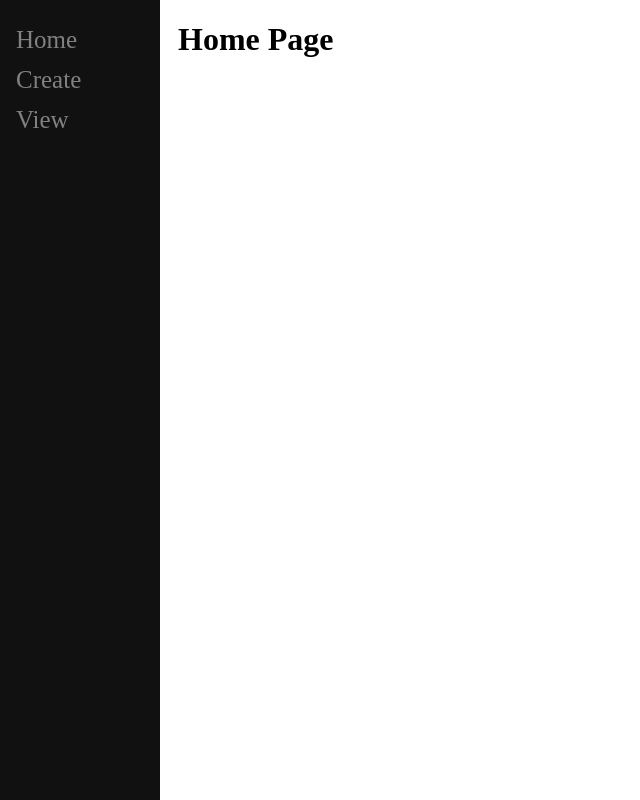
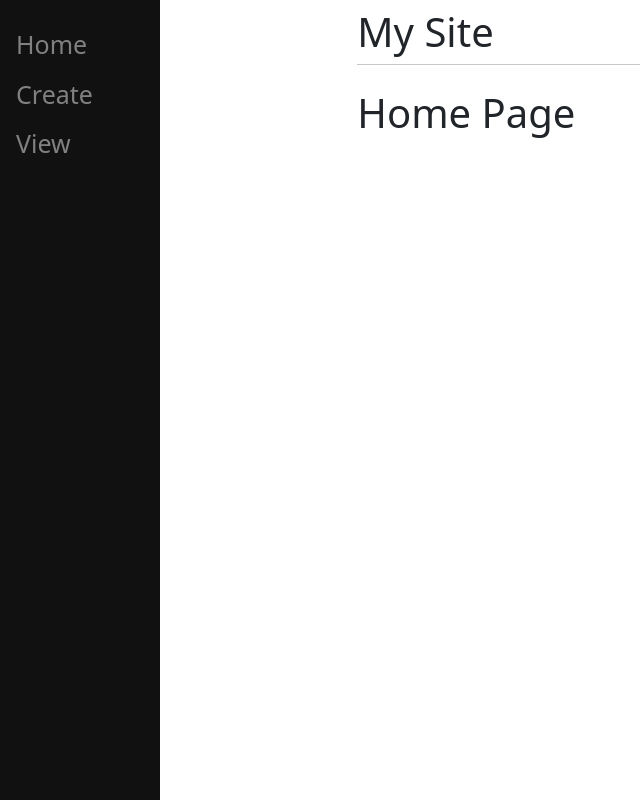
Before and after one commit to vimanshaMJ/django-project-01, a Django app: page / in a window 1280 px wide. Shown: the whole page, without its empty margins (0-640 px from the left). Run offline with Django 5.2, Linux system fonts and the light colour scheme.

Commit message:
add bootstrap to base.html

```diff
--- a/main/templates/main/base.html
+++ b/main/templates/main/base.html
@@ -29,8 +29,16 @@
       }
     </style>
 
+    <link
+      href="https://cdn.jsdelivr.net/npm/bootstrap@5.2.3/dist/css/bootstrap.min.css"
+      rel="stylesheet"
+      integrity="sha384-rbsA2VBKQhggwzxH7pPCaAqO46MgnOM80zW1RWuH61DGLwZJEdK2Kadq2F9CUG65"
+      crossorigin="anonymous"
+    />
+
     <meta charset="UTF-8" />
     <meta name="viewport" content="width=device-width, initial-scale=1.0" />
+
     <title>{% block title %} Vima's site {% endblock %}</title>
   </head>
   <body>
@@ -41,7 +49,19 @@
     </div>
 
     <div id="content" name="content" class="main">
-      {% block content %} {% endblock %}
+      <div class="row justify-content-center">
+        <div class="col-8">
+          <h1 class="mt-2">My Site</h1>
+          <hr class="mt-0 mb-4" />
+          {% block content %} {% endblock %}
+        </div>
+      </div>
     </div>
+
+    <script
+      src="https://cdn.jsdelivr.net/npm/bootstrap@5.2.3/dist/js/bootstrap.bundle.min.js"
+      integrity="sha384-kenU1KFdBIe4zVF0s0G1M5b4hcpxyD9F7jL+jjXkk+Q2h455rYXK/7HAuoJl+0I4"
+      crossorigin="anonymous"
+    ></script>
   </body>
 </html>
```
